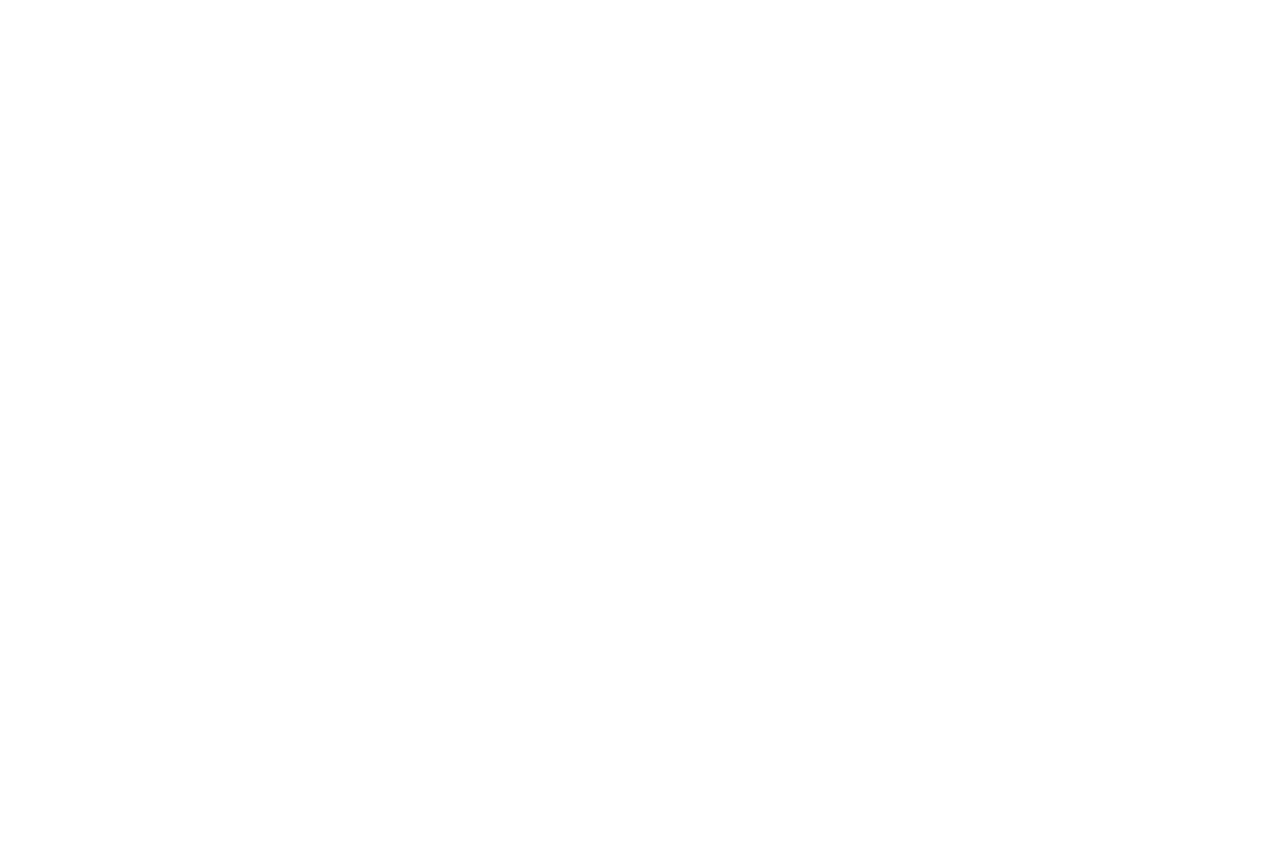
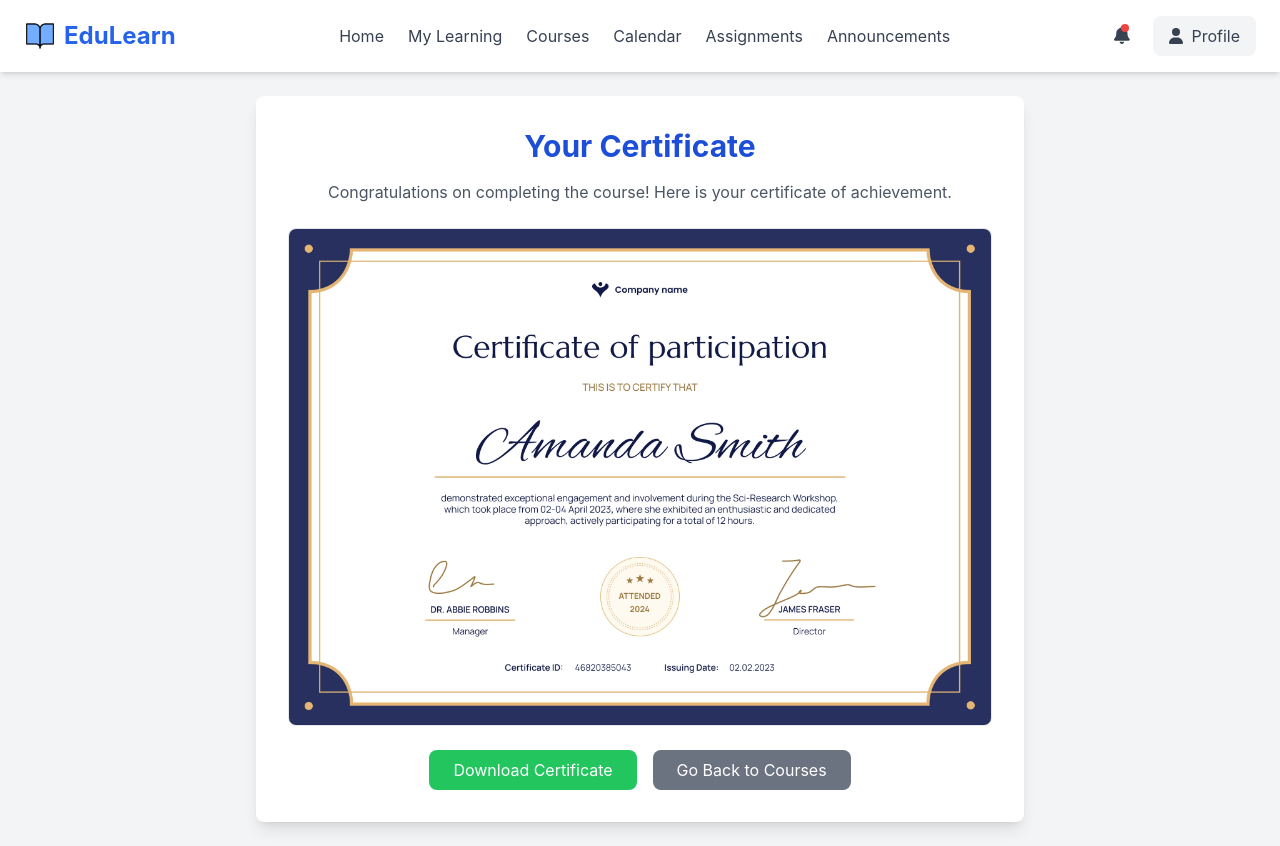
Before and after one commit to RashmiNirasha/GenAIResearch, a React (Create React App) app in the folder react_base_lms/: page /my-learning/view-certificate in a window 1280 px wide. Before the commit this address had no page. Before the commit the page ends 800 px from the top, so only its background shows below. Built offline with nearby package versions, Linux system fonts and the light colour scheme.

Commit message:
view certificate

```diff
--- a/react_base_lms/src/App.jsx
+++ b/react_base_lms/src/App.jsx
@@ -19,6 +19,7 @@
 import CalendarPage from "./components/CalendarPage.jsx";
 import CourseContent from "./components/CourseContent.jsx";
 import ProgrammingQuiz from "./components/Quiz.jsx";
+import ViewCertificate from "./components/ViewCertificate.jsx";
 
 function App() {
   return (
@@ -42,6 +43,7 @@
         <Route path="/calendar" element={<CalendarPage />} />
         <Route path="/my-learning/my-course/course-content" element={<CourseContent />} />
         <Route path="/quiz" element={<ProgrammingQuiz />} />
+        <Route path="/my-learning/view-certificate" element={<ViewCertificate />} />
       </Routes>
     </Router>
   );
--- a/react_base_lms/src/components/MyCourseCard.jsx
+++ b/react_base_lms/src/components/MyCourseCard.jsx
@@ -6,7 +6,7 @@
 
     const handleButtonClick = () => {
         if (progress === 100) {
-          navigate('my-learning/view-certificate');
+          navigate('/my-learning/view-certificate');
         } else if (progress !== undefined) {
           navigate('/my-learning/my-course');
         } else {
--- a/react_base_lms/src/components/MyCoursePage.jsx
+++ b/react_base_lms/src/components/MyCoursePage.jsx
@@ -100,7 +100,8 @@
               <h3 className="text-blue-700 font-semibold">Upload Assignment 1</h3>
             </div>
             <button
-              onClick={handleAssignmentUpload}
+              // onClick={handleAssignmentUpload}
+              onClick={() => navigate('/assignments/submit-assignment')}
               className={`px-4 py-2 rounded-lg ${
                 assignmentUploaded
                   ? "bg-green-500 text-white"
--- /dev/null
+++ b/react_base_lms/src/components/ViewCertificate.jsx
@@ -0,0 +1,57 @@
+import React from 'react';
+import { useNavigate } from 'react-router-dom';
+import certificate from '../assets/certificate.webp';
+import SignedInNavbar from './SignedInNavbar';
+
+const ViewCertificate = () => {
+  const navigate = useNavigate();
+
+  const handleDownload = () => {
+    const link = document.createElement('a');
+    link.href = certificate;
+    link.download = 'Course_Certificate.png';
+    document.body.appendChild(link);
+    link.click();
+    document.body.removeChild(link);
+
+    alert("Certificate downloaded successfully!");
+  };
+
+  return (
+    <div className="min-h-screen bg-gray-100">
+        <SignedInNavbar />
+
+        <main className="container mx-auto px-4 py-6 flex flex-col items-center justify-center">
+            <div className="bg-white shadow-lg rounded-lg p-8 max-w-3xl w-full">
+                <h1 className="text-3xl font-bold text-center mb-4 text-blue-700">Your Certificate</h1>
+                <div className="text-center mb-6">
+                <p className="text-gray-600">Congratulations on completing the course! Here is your certificate of achievement.</p>
+                </div>
+                <div className="border rounded-lg overflow-hidden mb-6">
+                <img
+                    src={certificate}
+                    alt="Certificate"
+                    className="w-full h-auto"
+                />
+                </div>
+                <div className="flex justify-center space-x-4">
+                <button
+                    className="bg-green-500 text-white px-6 py-2 rounded-lg hover:bg-green-600"
+                    onClick={handleDownload}
+                >
+                    Download Certificate
+                </button>
+                <button
+                    className="bg-gray-500 text-white px-6 py-2 rounded-lg hover:bg-gray-600"
+                    onClick={() => navigate('/my-learning')}
+                >
+                    Go Back to Courses
+                </button>
+                </div>
+            </div>
+        </main>
+    </div>
+  );
+};
+
+export default ViewCertificate;
```
Also changed, not shown: react_base_lms/src/assets/certificate.webp (added).
